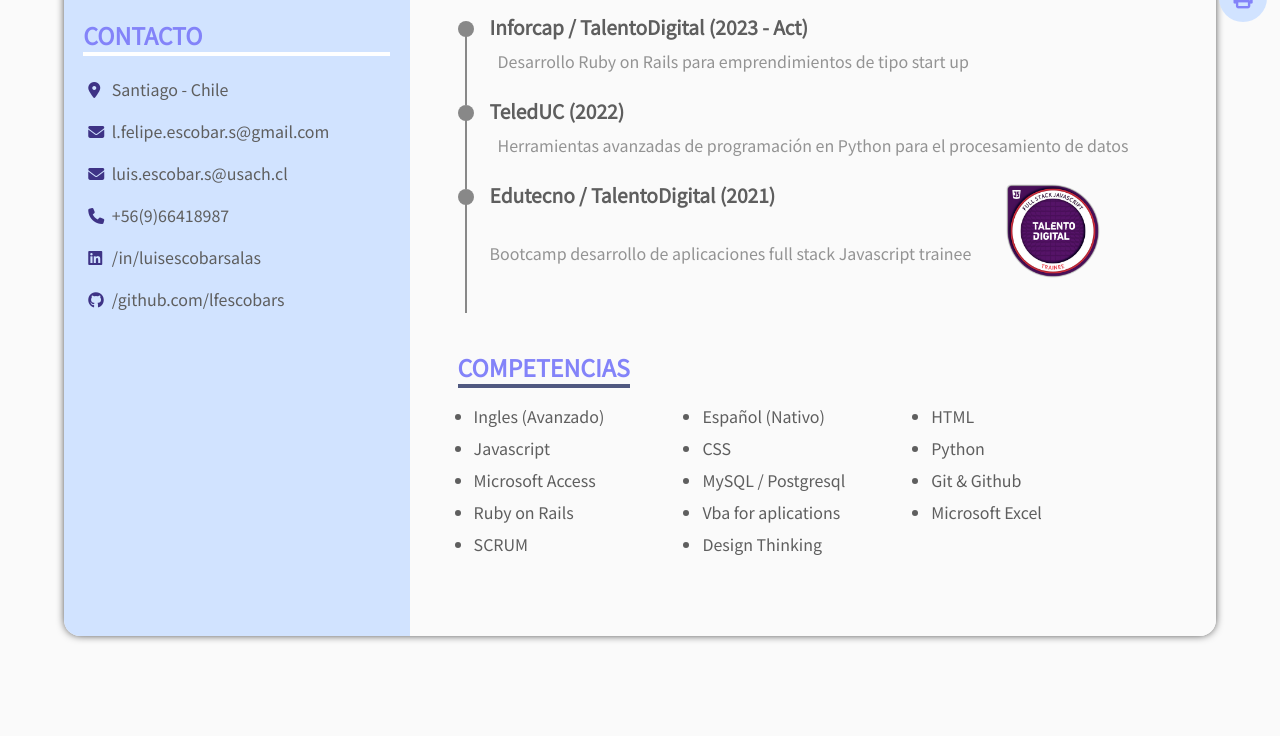
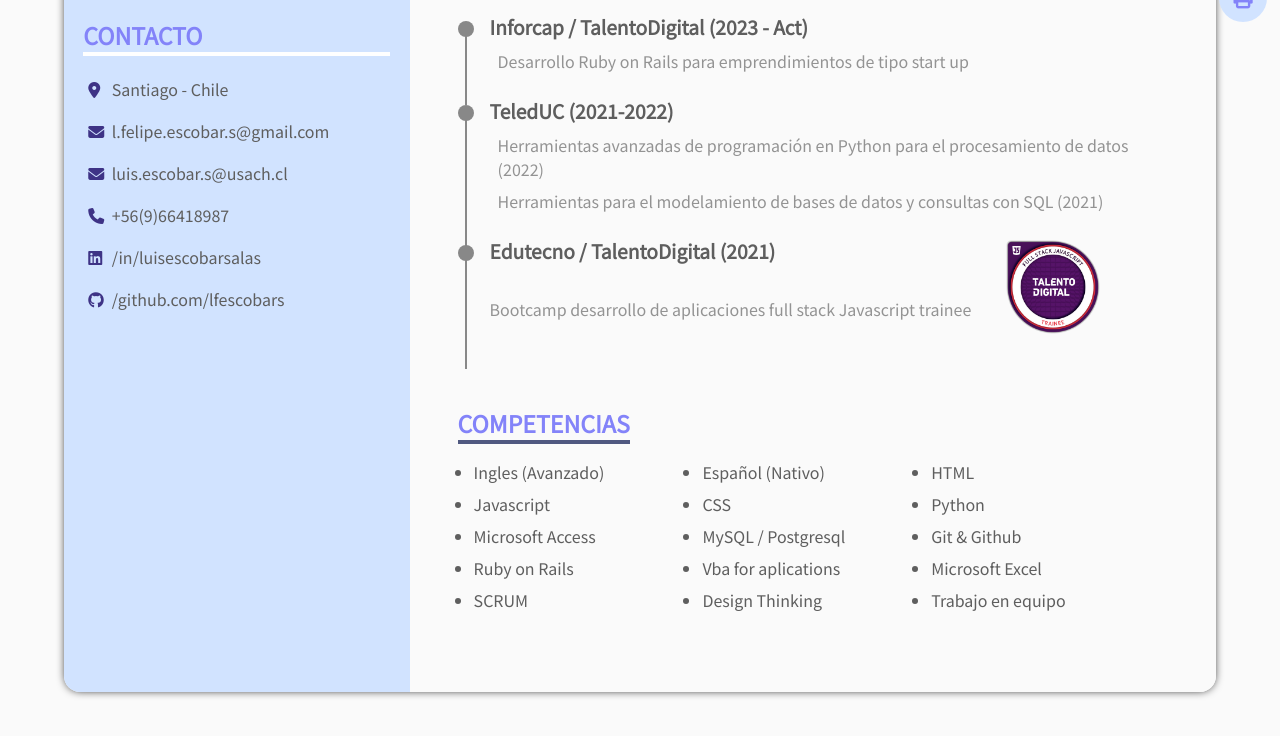
Before and after one commit to lfescobars/CV.github.io, a plain HTML site: page index.html in a window 1280 px wide. Shown: the part 770-1506 px from the top of the page. Before the commit the page ends 1456 px from the top, so only its background shows below. Drawn offline with Linux system fonts and the light colour scheme.

Commit message:
Octavo commit, index.html correccion skills

```diff
--- a/index.html
+++ b/index.html
@@ -237,12 +237,16 @@
               <div class="education__data">
                 <div><p></p></div>
                 <h5 class="education__title">
-                  TeledUC (2022)
+                  TeledUC (2021-2022)
                 </h5>
                 <span class="education__item">
                   Herramientas avanzadas de programación en Python para el
-              procesamiento de datos</span
-                >
+              procesamiento de datos (2022)</span>
+                <span class="education__item">
+                  Herramientas para el modelamiento de bases de datos y consultas
+                  con SQL (2021)
+                </span>
+
                 <span class="education__item"></span>
               </div>
             </div>
@@ -351,6 +355,7 @@
             <li class="skills__item">Microsoft Excel</li>
             <li class="skills__item">SCRUM</li>
             <li class="skills__item">Design Thinking</li>
+            <li class="skills__item">Trabajo en equipo</li>
           </ul>
         </div>
       </div>
```
